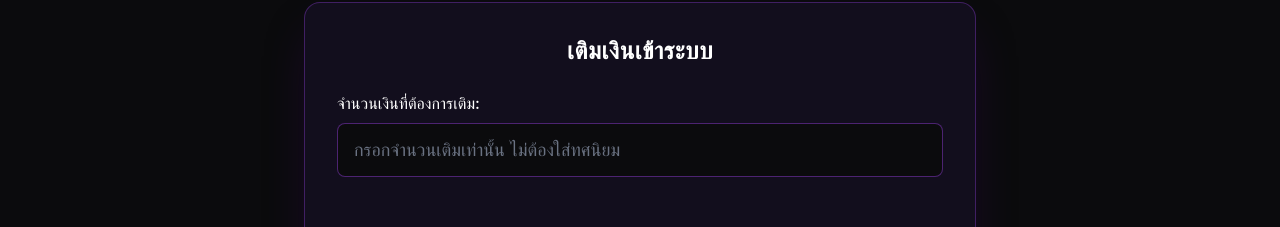
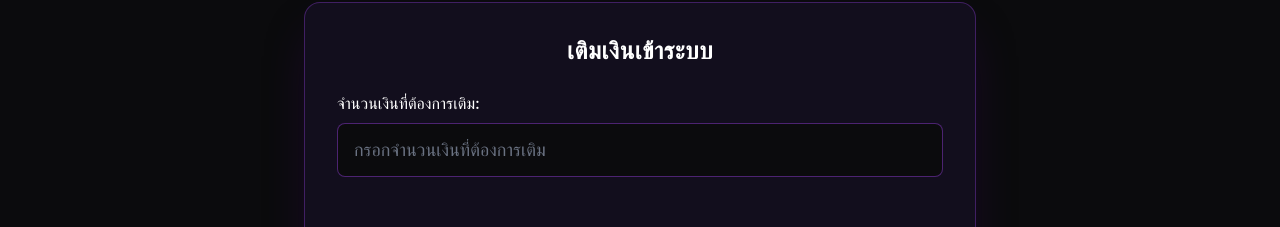
Before and after one commit to 0Laplace0/RimlayWeb, a React (Vite) app in the folder fe/: page /topup in a window 1280 px wide. Shown: the part 187-414 px from the top of the page. Built offline with nearby package versions, Linux system fonts and the light colour scheme.

Commit message:
minor fix

```diff
--- a/fe/src/pages/Topup.jsx
+++ b/fe/src/pages/Topup.jsx
@@ -70,7 +70,7 @@ const Topup = () => {
                 min="1"
                 step="1"
                 onKeyDown={handleKeyDown}
-                placeholder="กรอกจำนวนเติมเท่านั้น ไม่ต้องใส่ทศนิยม"
+                placeholder="กรอกจำนวนเงินที่ต้องการเติม"
                 value={amount}
                 onChange={handleAmountChange}
                 className={`w-full bg-[#0b0b0d] border ${
```
